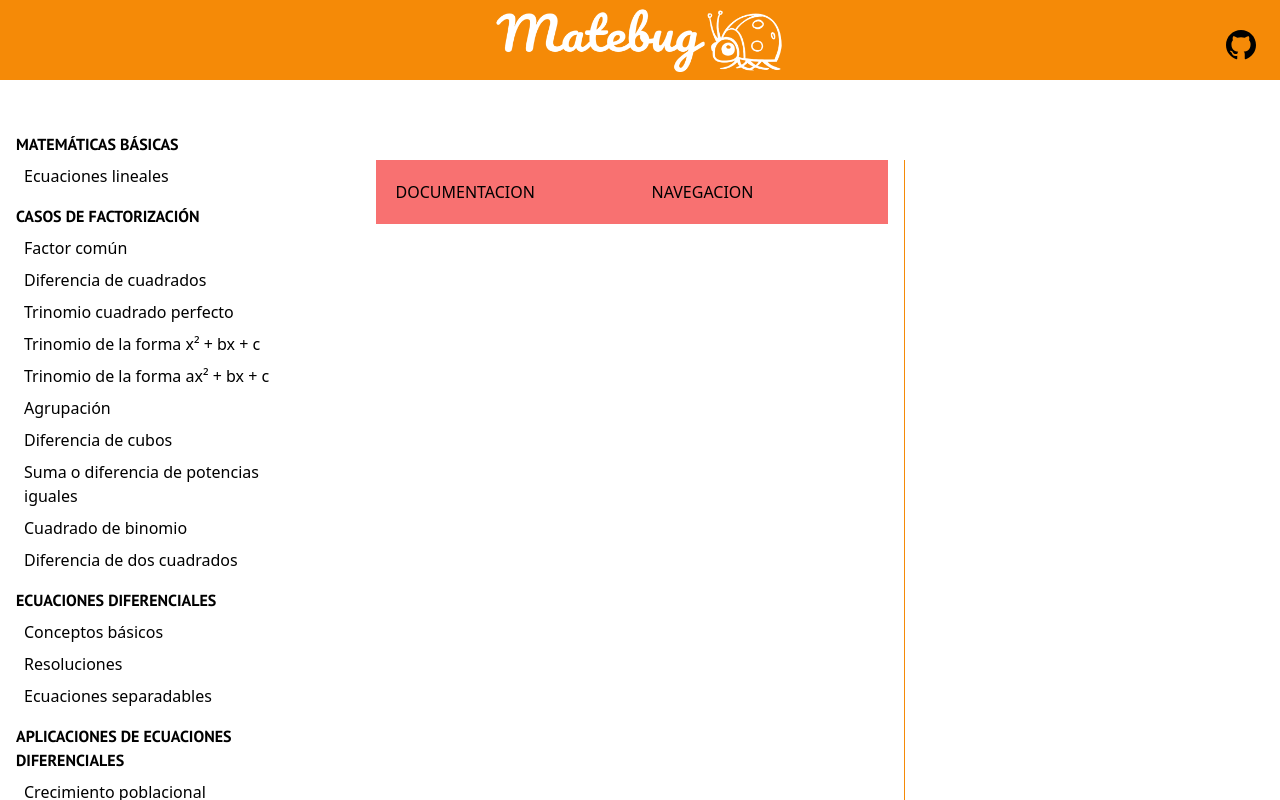
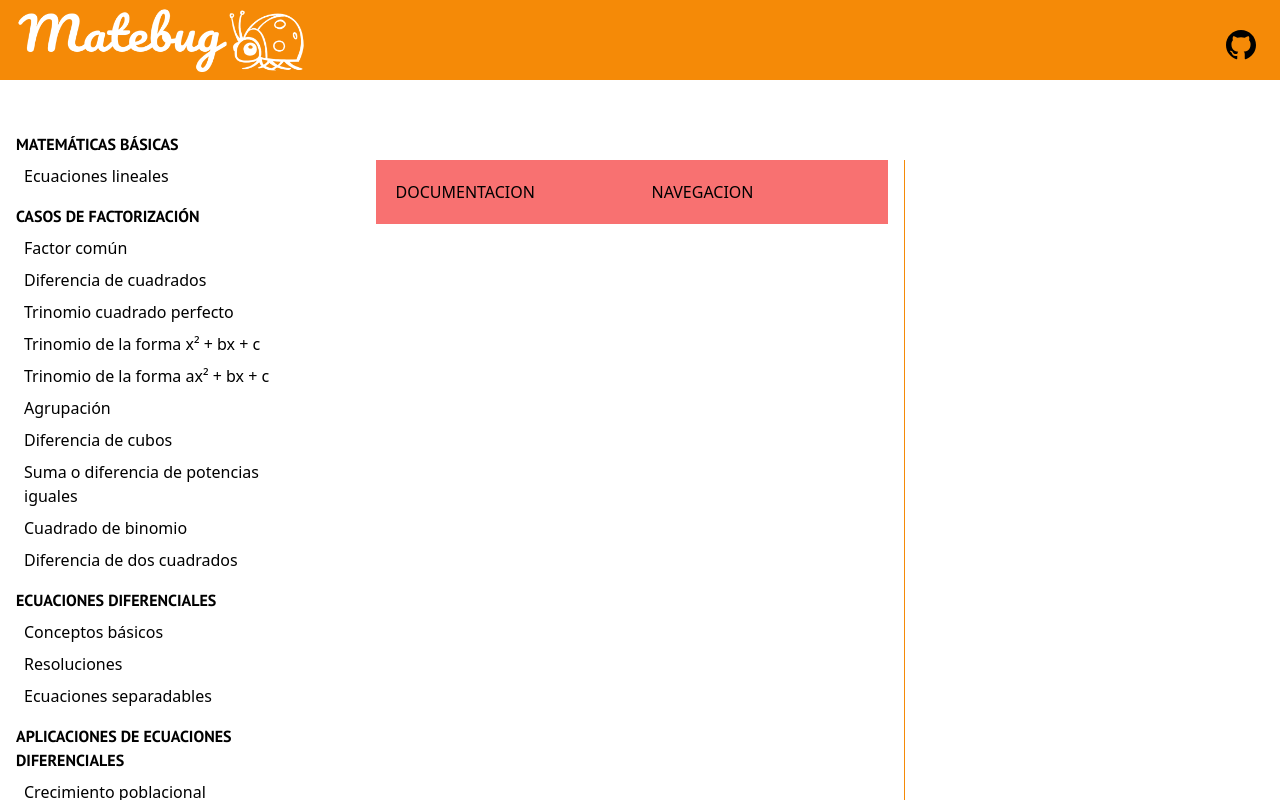
Before and after one commit to TatoBig/matebug, a SvelteKit app: page /docs in a window 1280 px wide. Shown: the top 800 px of the page. Built offline with nearby package versions, Linux system fonts and the light colour scheme.

Commit message:
Fixed logo position

```diff
--- a/src/components/layout/Header.svelte
+++ b/src/components/layout/Header.svelte
@@ -2,7 +2,7 @@
 	let pageTitle = 'MATEMATICA';
 </script>
 
-<header class="bg-primary text-white flex justify-center items-center fixed top-0 w-full h-20">
+<header class="bg-primary text-white lg:pl-4 pl-20 flex fixed top-0 w-full h-20">
 	<div class="flex justify-center items-center">
 		<a
 			href="/"
```
